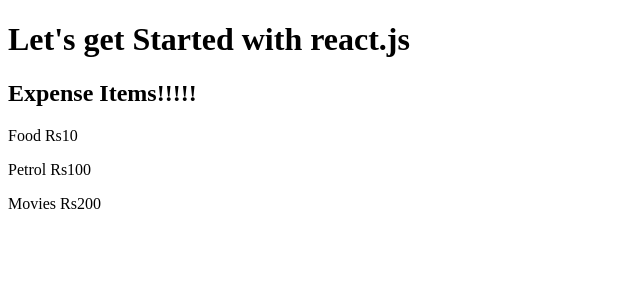
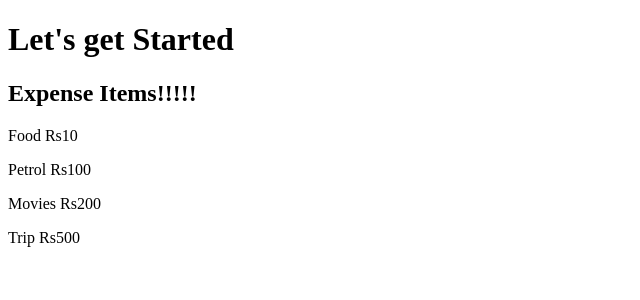
Before and after one commit to fhhdjfhedjdkjd123/reactJs, a React (Create React App) app: page / in a window 1280 px wide. Shown: the top 300 px of the page, without its empty margins (0-640 px from the left). Built offline with nearby package versions, Linux system fonts and the light colour scheme.

Commit message:
updated index, App, ExpenseItems

```diff
--- a/src/App.js
+++ b/src/App.js
@@ -2,7 +2,7 @@
 function App(){
   return(
     <div>
-      <h1>Let's get Started with react.js</h1>
+      <h1>Let's get Started</h1>
       <ExpenseItem></ExpenseItem>
     </div>
   );
--- a/src/components/ExpenseItem.js
+++ b/src/components/ExpenseItem.js
@@ -6,6 +6,7 @@
         <p>Food Rs10</p>
         <p>Petrol Rs100</p>
         <p>Movies Rs200</p>
+        <p>Trip Rs500</p>
       </div>
     </div>
   );
--- a/src/index.js
+++ b/src/index.js
@@ -1,11 +1,6 @@
 import React from 'react';
 import ReactDOM from 'react-dom/client';
-// import './index.css';
 import App from './App';
 
 const root = ReactDOM.createRoot(document.getElementById('root'));
 root.render(<App/>);
-
-// If you want to start measuring performance in your app, pass a function
-// to log results (for example: reportWebVitals(console.log))
-// or send to an analytics endpoint. Learn more: https://bit.ly/CRA-vitals
```
